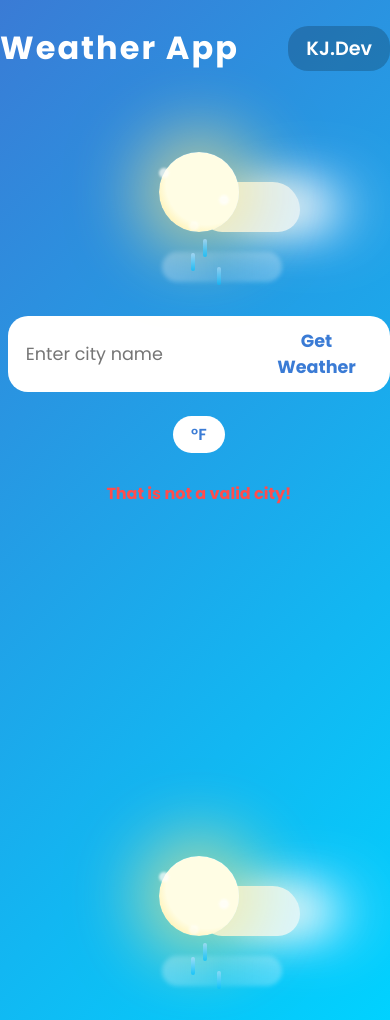
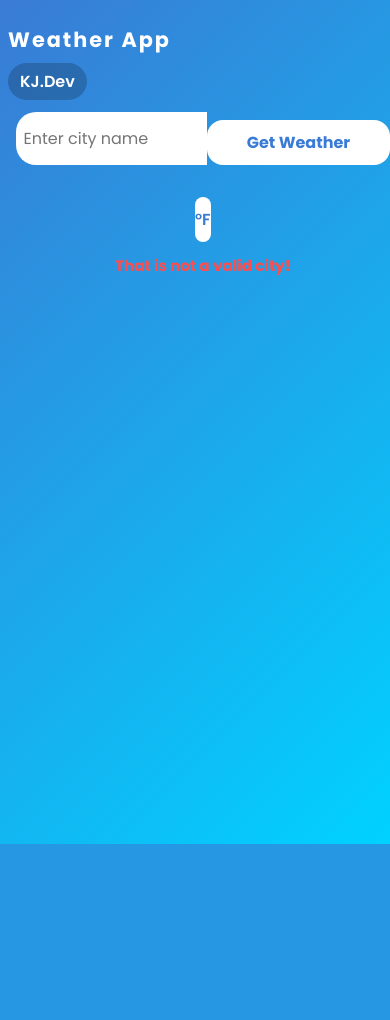
Before and after one commit to kunal47j/FlaskProject, a Flask app: page / in a window 390 px wide. After the commit the page ends 844 px from the top, so only its background shows below. Run offline with Flask 3, Linux system fonts and the light colour scheme; data that the repository does not hold is empty.

Commit message:
i change a media quesry in style.css

```diff
--- a/static/style.css
+++ b/static/style.css
@@ -1,12 +1,25 @@
 @import url('https://fonts.googleapis.com/css2?family=Poppins:wght@400;600;700&display=swap');
 
+/* Global box-sizing and overflow fix */
+html {
+  box-sizing: border-box;
+}
+*, *:before, *:after {
+  box-sizing: inherit;
+}
 body {
+  overflow-x: hidden;
   margin: 0;
   padding: 0;
   font-family: 'Poppins', 'Segoe UI', Arial, sans-serif;
   background: linear-gradient(135deg, #3a7bd5 0%, #00d2ff 100%);
   min-height: 100vh;
   color: #fff;
+}
+img, video {
+  max-width: 100%;
+  height: auto;
+  display: block;
 }
 
 .header {
@@ -464,3 +477,119 @@
     border-radius: 8px;
     font-family: 'Poppins', 'Segoe UI', Arial, sans-serif;
 }
+
+@media (max-width: 500px) {
+    body {
+        font-size: 0.98rem;
+        padding: 0;
+    }
+    .header-content {
+        flex-direction: column;
+        align-items: flex-start;
+        padding: 0 8px;
+    }
+    .logo {
+        font-size: 1.3rem;
+        margin-bottom: 8px;
+    }
+    .kj-dev-link {
+        font-size: 1rem;
+        padding: 6px 12px;
+    }
+    .main-container {
+        flex-direction: column;
+        align-items: stretch;
+        margin: 12px 0 0 0;
+        padding: 0 2vw;
+        gap: 0;
+    }
+    .center-content {
+        min-width: 0;
+        max-width: 100vw;
+        width: 100%;
+        margin: 0;
+        padding: 0 2vw;
+    }
+    .weather-animations {
+        display: none !important;
+    }
+    .search-form input[type="text"] {
+        font-size: 1rem;
+        padding: 10px 8px;
+        width: 100%;
+        min-width: 0;
+        box-sizing: border-box;
+    }
+    .search-form button, .unit-toggle {
+        font-size: 1rem;
+        padding: 10px 0;
+        width: 100%;
+        margin: 8px 0 0 0;
+        border-radius: 16px;
+    }
+    .current-weather-card {
+        padding: 12px 4px;
+        border-radius: 16px;
+    }
+    .weather-main-info {
+        flex-direction: column;
+        align-items: center;
+    }
+    .weather-info-block {
+        margin-left: 0;
+        margin-top: 12px;
+        align-items: center;
+    }
+    .city-name {
+        font-size: 1.2rem;
+    }
+    .temperature-large {
+        font-size: 1.7rem;
+    }
+    .weather-details-row {
+        flex-direction: column;
+        gap: 8px;
+        font-size: 1rem;
+        align-items: flex-start;
+    }
+    .forecast-bar {
+        padding: 10px 2px 2px 2px;
+        border-radius: 12px;
+    }
+    .forecast-row {
+        gap: 1px;
+    }
+    .forecast-day {
+        width: 32px;
+        padding: 4px 0;
+        border-radius: 8px;
+    }
+    .forecast-day-label {
+        font-size: 0.8rem;
+    }
+    .forecast-day img {
+        width: 28px;
+        height: 28px;
+    }
+    .forecast-temp {
+        font-size: 0.9rem;
+    }
+    .error, .no-data {
+        font-size: 0.95rem;
+        padding: 0 2px;
+    }
+    .center-content, .current-weather-card, .forecast-bar {
+        width: 100vw;
+        max-width: 100vw;
+        box-sizing: border-box;
+    }
+    .search-form, .search-form input, .search-form button, .unit-toggle {
+        width: 100%;
+        max-width: 100vw;
+        box-sizing: border-box;
+    }
+    .weather-icon-large img {
+        max-width: 80vw;
+        height: auto;
+    }
+}
--- a/templates/index.html
+++ b/templates/index.html
@@ -41,6 +41,7 @@
                 <form method="POST" class="search-form" aria-label="Search for city weather" onsubmit="document.getElementById('loading').style.display='flex';">
                     <input type="text" name="city" placeholder="Enter city name" required aria-label="City name" list="cities">
                     <datalist id="cities">
+                        <option value="India">
                         <option value="London">
                         <option value="New York">
                         <option value="Paris">
```
Lines whose indentation alone changed are shown as unchanged.
